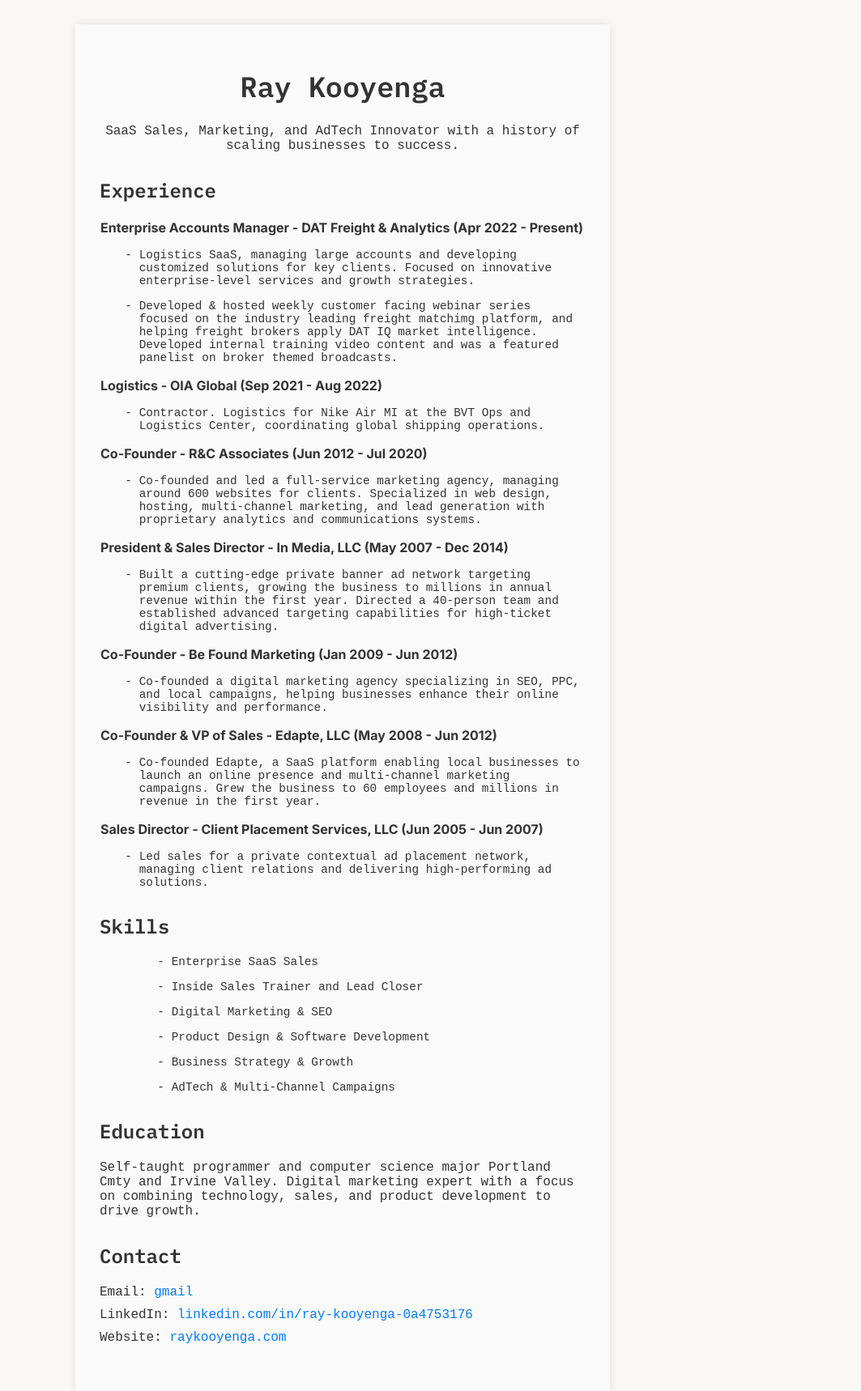
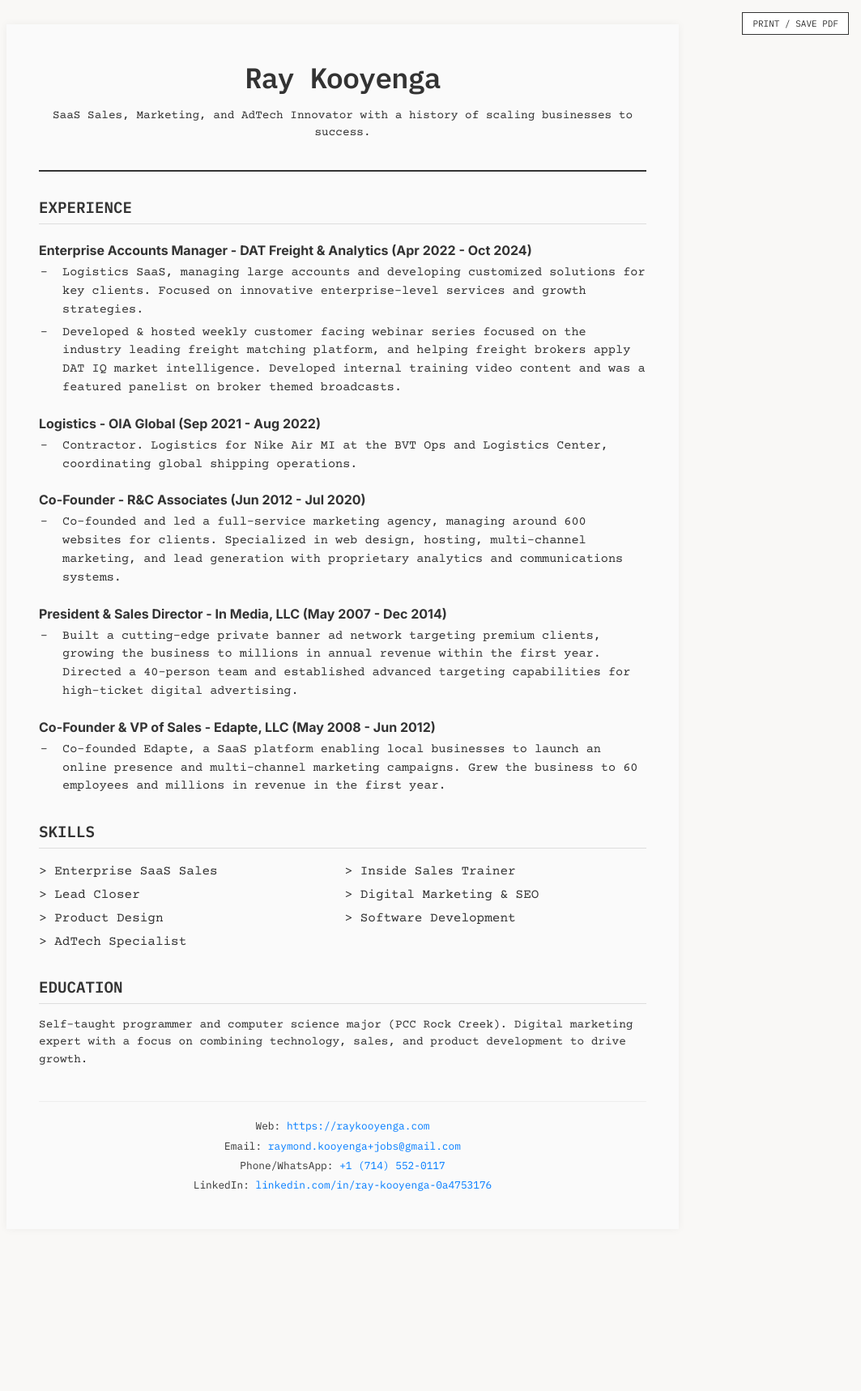
Before and after one commit to rkooyenga/resume, a plain HTML site: page index.html in a window 1280 px wide. Shown: the whole page at 81% size, without its empty margins (217-1280 px from the left). After the commit the page ends 1548 px from the top, so only its background shows below. Drawn offline with nearby package versions, Linux system fonts and the light colour scheme.

Commit message:
Refactor index.html for better structure and styling
Updated meta tags, styles, and content for improved layout and clarity.

```diff
--- a/index.html
+++ b/index.html
@@ -1,23 +1,15 @@
+<!DOCTYPE html>
 <html lang="en">
-
 <head>
   <meta charset="UTF-8">
   <meta name="viewport" content="width=device-width, initial-scale=1.0">
   <meta name="description" content="Ray Kooyenga, Resume">
   <title>Ray Kooyenga | Resume</title>
-  <meta http-equiv="content-type" content="text/html; charset=utf-8">
-  <meta http-equiv="content-language" content="en">
   <meta http-equiv="X-UA-Compatible" content="IE=edge,chrome=1">
-  <meta name="viewport" content="width=device-width, initial-scale=1">
-  <meta charset="utf-8">
-  <title>Ray Kooyenga website</title>
-  <meta name="description" content="Ray Kooyenga website">
-  <meta name="author" content="">
-  <meta name="copyright" content="">
+  <meta name="author" content="Ray Kooyenga">
   <meta name="referrer" content="origin">
   <meta http-equiv="cleartype" content="on">
   <meta name="Access-Control-Allow-Origin" content="*">
-  <meta http-equiv="Access-Control-Allow-Origin" content="*">
   <meta http-equiv="Pragma" content="no-cache">
   <meta http-equiv="Cache-Control" content="no-cache, max-age=0, must-revalidate, no-store">
   <meta name="language" content="English, en">
@@ -25,229 +17,219 @@
   <meta name="robots" content="index,follow">
   <meta name="googlebot" content="archive">
   <meta name="google-site-verification" content="Pwl_FMxwPH83pk6ZqTvRdrH7PrknX4zAeWKU7wtozXQ">
-  <meta name="google-analytics" content="">
   <meta name="GOOGLEBOT" content="cache">
   <meta name="Slurp" content="cache">
-  <link rel="shortcut icon" href="">
-  <meta name="author" content="">
-  <meta name="application-name" content="">
+
+  <link rel="icon" type="image/jpeg" sizes="48x48" href="https://raykooyenga.com/icon_48.jpg">
+  <link rel="icon" type="image/jpeg" sizes="144x144" href="https://raykooyenga.com/icon_144.jpg">
+  <link rel="icon" type="image/jpeg" sizes="192x192" href="https://raykooyenga.com/icon_192.jpg">
+
   <meta name="apple-mobile-web-app-capable" content="yes">
-  <meta name="apple-mobile-web-app-title" content="">
   <meta name="mobile-web-app-capable" content="yes">
   <meta name="format-detection" content="telephone=no">
-  <meta itemprop="name" content="">
   <meta name="MobileOptimized" content="width">
   <meta name="HandheldFriendly" content="true">
-  <link rel="canonical" href="https://raykooyenga.com">
-  <link rel="publisher" href="https://raykooyenga.com">
-  <meta property="og:title" content="Ray Kooyenga">
-  <meta property="og:description" content="Ray Kooyenga personal website and blog">
+
+  <link rel="canonical" href="https://resume.raykooyenga.com">
+  <meta property="og:title" content="Ray Kooyenga | Resume">
+  <meta property="og:description" content="Ray Kooyenga personal website and resume">
   <meta property="og:type" content="website">
-  <meta property="og:url" content="https://raykooyenga.com">
-  <meta property="og:image" content="">
+  <meta property="og:url" content="https://resume.raykooyenga.com">
   <meta property="og:locale" content="en_US">
   <meta property="og:site_name" content="raykooyenga.com">
-  <meta property="article:publisher" content="">
-  <meta property="article:author" content="">
-  <meta property="article:tag" content="gpl">
-  <meta property="article:tag" content="share-alike">
-  <meta property="article:section" content="">
-  <meta property="article:published_time" content="2024-10-22T19:35:53.000-07:00">
-  <meta property="article:modified_time" content="2024-10-22T19:34:23.000-07:00">
-  <meta property="og:updated_time" content="2024-10-22T19:34:23.000-07:00">
-  <meta property="fb:app_id" content="">
-  <meta property="og:image" content="">
+
   <meta name="twitter:card" content="summary_large_image">
-  <meta name="twitter:description" content="">
-  <meta name="twitter:title" content="">
-  <meta name="twitter:site" content="">
-  <meta name="twitter:image" content="">
   <meta name="twitter:creator" content="@rayktweets">
-  <meta name="google-site-verification" content="Pwl_FMxwPH83pk6ZqTvRdrH7PrknX4zAeWKU7wtozXQ">
-  <meta name="msvalidate.01" content="">
-  <meta name="alexaVerifyID" content="">
-  <meta name="yandex-verification" content="">
-  <meta name="google-plus" content="">
-  <meta name="contributes-to" content="">
   <meta name="contributes-to" content="https://github.com/rkooyenga">
   <link rel="author" content="ray@raykooyenga.com" href="https://raykooyenga.com">
 
   <style>
-    @import url('https://fonts.googleapis.com/css2?family=Courier+Prime:ital,wght@0,400;0,700;1,400;1,700&family=IBM+Plex+Mono:wght@400;600&family=IBM+Plex+Sans:ital,wght@0,100;0,200;0,300;0,400;0,500;0,600;0,700&family=Inter:ital,opsz,wght@0,14..32,100..900;1,14..32,100..900&display=swap');
+    @import url('https://fonts.googleapis.com/css2?family=Courier+Prime:ital,wght@0,400;0,700;1,400;1,700&family=IBM+Plex+Mono:wght@400;600&family=Inter:wght@300;400;700&display=swap');
 
     body {
       background-color: #f9f8f6;
-      /* Off-white background */
-      color: #333333;
-      /* Ink-like text color */
-      font-family: "Courier New", monospace;
-      /* paper */
-      margin-top: 8mm;
-      margin-bottom: 8mm;
-      margin-left: 7mm;
-      margin-right: 7mm
+      color: #333;
+      font-family: "Courier Prime", "Courier New", monospace;
+      margin: 0;
+      line-height: 1.5;
     }
 
-    h1,
-    h2,
-    h3 {
+    .no-print-tools {
+      position: fixed;
+      top: 15px;
+      right: 15px;
+      display: flex;
+      gap: 10px;
+      z-index: 1000;
+    }
+
+    .btn {
+      background: #fff;
+      border: 1px solid #333;
+      padding: 6px 12px;
+      cursor: pointer;
+      font-family: 'IBM Plex Mono', monospace;
+      font-size: 11px;
+      text-decoration: none;
+      color: #333;
+      text-transform: uppercase;
+    }
+
+    .container {
+      max-width: 750px;
+      margin: 30px auto;
+      background: #fafafa;
+      padding: 40px;
+      box-shadow: 0 0 10px rgba(0,0,0,0.05);
+    }
+
+    header {
+      text-align: center;
+      margin-bottom: 25px;
+      border-bottom: 2px solid #333;
+      padding-bottom: 20px;
+    }
+
+    h1 {
+      font-family: 'IBM Plex Mono', monospace;
+      font-size: 2.2rem;
+      margin: 0;
+      letter-spacing: -1px;
+    }
+
+    h2 {
+      font-family: 'IBM Plex Mono', monospace;
+      font-size: 1.2rem;
+      border-bottom: 1px solid #ddd;
+      padding-bottom: 5px;
+      margin-top: 30px;
+      text-transform: uppercase;
+    }
+
+    dt {
+      font-weight: bold;
+      font-family: 'Inter', sans-serif;
+      margin-top: 20px;
+      font-size: 1rem;
+    }
+
+    dd {
+      display: list-item;
+      list-style-type: "- ";
+      padding-inline-start: 1ch;
+      margin-left: 20px;
+      margin-top: 5px;
+      font-size: 0.95rem;
+    }
+
+    .skills-list {
+      display: grid;
+      grid-template-columns: 1fr 1fr;
+      gap: 5px;
+      list-style: none;
+      padding: 0;
+    }
+
+    .skills-list li::before { content: "> "; }
+
+    .footer {
+      margin-top: 40px;
+      padding-top: 20px;
+      border-top: 1px solid #eee;
+      text-align: center;
+      font-size: 0.8rem;
       font-family: 'IBM Plex Mono', monospace;
     }
 
-    .container {
-      max-width: 600px;
-      margin: 0 auto;
-      padding: 30px;
-      background-color: #fafafa;
-      box-shadow: 0 0 10px rgba(0, 0, 0, 0.1);
+    .footer-item {
+      display: block;
+      margin-bottom: 5px;
     }
 
-    .header {
-      text-align: center;
-      margin-bottom: 30px;
-    }
-
-    .section {
-      margin-bottom: 30px;
-    }
-
-    .section h2 {
-      margin-bottom: 20px;
-      margin-top: 20px;
-    }
-
-    a {
+    .footer a {
       color: #007bff;
       text-decoration: none;
     }
 
-    .contact-info {
-      margin-top: 20px;
+    @media print {
+      .no-print-tools { display: none; }
+      body { background: white; }
+      .container { box-shadow: none; margin: 0; width: 100%; max-width: 100%; padding: 0; }
+      @page { margin: 1.2cm; }
+      .footer a { color: #333; }
     }
 
-    h2 {
-      font-size: 1.5rem;
-    }
-
-    h1 {
-      font-size: 2.2rem;
-    }
-
-    dt {
-      padding-inline-start: 1px;
-      margin-bottom: 16px;
-      margin-top: 16px;
-      font-weight: bold;
-      font-family: "Inter", monospace;
-    }
-
-    dd {
-      display: list-item;
-      list-style-type: "-";
-      padding-inline-start: 1ch;
-      margin-bottom: 15px;
-      margin-top: 0px;
-      font-weight: light;
-      font-size: .9rem;
-    }
-
-    .contact-info p {
-      margin: 10px 0;
-    }
-
-    /* Responsive Design */
-    @media (max-width: 768px) {
-      h1 {
-        font-size: 2rem;
-      }
-
-      h2 {
-        font-size: 1.3rem;
-      }
-
-      .container {
-        padding: 35px;
-      }
-    }
-
-    @media print {
-      body {
-        margin-top: 50mm;
-        margin-bottom: 50mm;
-        margin-left: 0mm;
-        margin-right: 0mm
-      }
+    @media (max-width: 600px) {
+      .container { padding: 20px; margin: 10px; }
+      .skills-list { grid-template-columns: 1fr; }
     }
   </style>
 </head>
+<body>
 
-<body>
+  <div class="no-print-tools">
+    <button class="btn" onclick="window.print()">Print / Save PDF</button>
+  </div>
+
   <div class="container">
-    <header class="header">
+    <header>
       <h1>Ray Kooyenga</h1>
-      <p>SaaS Sales, Marketing, and AdTech Innovator with a history of scaling businesses to success.</p>
+      <p style="font-size: 0.9rem; margin-top: 10px;">SaaS Sales, Marketing, and AdTech Innovator with a history of scaling businesses to success.</p>
     </header>
 
-    <section class="section experience">
+    <section>
       <h2>Experience</h2>
+      <dl>
+        <dt>Enterprise Accounts Manager - DAT Freight &amp; Analytics (Apr 2022 - Oct 2024)</dt>
+        <dd>Logistics SaaS, managing large accounts and developing customized solutions for key clients. Focused on innovative enterprise-level services and growth strategies.</dd>
+        <dd>Developed &amp; hosted weekly customer facing webinar series focused on the industry leading freight matching platform, and helping freight brokers apply DAT IQ market intelligence. Developed internal training video content and was a featured panelist on broker themed broadcasts.</dd>
 
-      <dl>
-        <dt><strong>Enterprise Accounts Manager</strong> - DAT Freight &amp; Analytics (Apr 2022 - Present)</dt>
-        <dd>Logistics SaaS, managing large accounts and developing customized solutions for key clients. Focused on innovative enterprise-level services and growth strategies.</dd>
+        <dt>Logistics - OIA Global (Sep 2021 - Aug 2022)</dt>
+        <dd>Contractor. Logistics for Nike Air MI at the BVT Ops and Logistics Center, coordinating global shipping operations.</dd>
 
-        <dd>Developed &amp; hosted weekly customer facing webinar series focused on the industry leading freight matchimg platform, and helping freight brokers apply DAT IQ market intelligence. Developed internal training video content and was a featured panelist on broker themed broadcasts.</dd>
+        <dt>Co-Founder - R&amp;C Associates (Jun 2012 - Jul 2020)</dt>
+        <dd>Co-founded and led a full-service marketing agency, managing around 600 websites for clients. Specialized in web design, hosting, multi-channel marketing, and lead generation with proprietary analytics and communications systems.</dd>
 
-        <dt> <strong>Logistics</strong> - OIA Global (Sep 2021 - Aug 2022)</dt>
-        <dd>Contractor. Logistics for Nike Air MI at the BVT Ops and Logistics Center, coordinating global shipping operations.</dd>
-        <dt><strong>Co-Founder</strong> - R&amp;C Associates (Jun 2012 - Jul 2020)</dt>
-        <dd>Co-founded and led a full-service marketing agency, managing around 600 websites for clients. Specialized in web design, hosting, multi-channel marketing, and lead generation with proprietary analytics and communications systems.</dd>
-        <dt><strong>President &amp; Sales Director</strong> - In Media, LLC (May 2007 - Dec 2014)</dt>
+        <dt>President &amp; Sales Director - In Media, LLC (May 2007 - Dec 2014)</dt>
         <dd>Built a cutting-edge private banner ad network targeting premium clients, growing the business to millions in annual revenue within the first year. Directed a 40-person team and established advanced targeting capabilities for high-ticket digital advertising.</dd>
-        <dt> <strong>Co-Founder</strong> - Be Found Marketing (Jan 2009 - Jun 2012)</dt>
-        <dd>Co-founded a digital marketing agency specializing in SEO, PPC, and local campaigns, helping businesses enhance their online visibility and performance.</dd>
-        <dt><strong>Co-Founder &amp; VP of Sales</strong> - Edapte, LLC (May 2008 - Jun 2012)</dt>
+
+        <dt>Co-Founder &amp; VP of Sales - Edapte, LLC (May 2008 - Jun 2012)</dt>
         <dd>Co-founded Edapte, a SaaS platform enabling local businesses to launch an online presence and multi-channel marketing campaigns. Grew the business to 60 employees and millions in revenue in the first year.</dd>
-        <dt><strong>Sales Director</strong> - Client Placement Services, LLC (Jun 2005 - Jun 2007)</dt>
-        <dd>Led sales for a private contextual ad placement network, managing client relations and delivering high-performing ad solutions.</dd>
       </dl>
     </section>
 
-    <section class="section">
+    <section>
       <h2>Skills</h2>
-      <ul>
-        <dd>Enterprise SaaS Sales</dd>
-        <dd>Inside Sales Trainer and Lead Closer</dd>
-        <dd>Digital Marketing &amp; SEO</dd>
-        <dd>Product Design &amp; Software Development</dd>
-        <dd>Business Strategy &amp; Growth</dd>
-        <dd>AdTech &amp; Multi-Channel Campaigns</dd>
-        </dl>
+      <ul class="skills-list">
+        <li>Enterprise SaaS Sales</li>
+        <li>Inside Sales Trainer</li>
+        <li>Lead Closer</li>
+        <li>Digital Marketing &amp; SEO</li>
+        <li>Product Design</li>
+        <li>Software Development</li>
+        <li>AdTech Specialist</li>
+      </ul>
     </section>
 
-    <section class="section">
+    <section>
       <h2>Education</h2>
-      <p>Self-taught programmer and computer science major Portland Cmty and Irvine Valley. Digital marketing expert with a focus on combining technology, sales, and product development to drive growth.</p>
+      <p style="font-size: 0.9rem;">Self-taught programmer and computer science major (PCC Rock Creek). Digital marketing expert with a focus on combining technology, sales, and product development to drive growth.</p>
     </section>
 
-    <section class="section contact-info">
-      <h2>Contact</h2>
-      <p>Email: <a href="mailto:raymond.kooyenga+resume@gmail.com">gmail</a></p>
-      <p>LinkedIn: <a href="https://www.linkedin.com/in/ray-kooyenga-0a4753176">linkedin.com/in/ray-kooyenga-0a4753176</a></p>
-      <p>Website: <a href="https://raykooyenga.com">raykooyenga.com</a></p>
-    </section>
+    <footer class="footer">
+      <span class="footer-item">Web: <a href="https://raykooyenga.com">https://raykooyenga.com</a></span>
+      <span class="footer-item">Email: <a href="mailto:raymond.kooyenga+resume@gmail.com">raymond.kooyenga+jobs@gmail.com</a></span>
+      <span class="footer-item">Phone/WhatsApp: <a href="https://wa.me/17145520117">+1 (714) 552-0117</a></span>
+      <span class="footer-item">LinkedIn: <a href="https://linkedin.com/in/ray-kooyenga-0a4753176">linkedin.com/in/ray-kooyenga-0a4753176</a></span>
+    </footer>
   </div>
-  <!-- Google tag (gtag.js) -->
-  <script async="" src="https://www.googletagmanager.com/gtag/js?id=G-9P4KP1YMH6"></script>
+
+  <script async src="https://www.googletagmanager.com/gtag/js?id=G-9P4KP1YMH6"></script>
   <script>
     window.dataLayer = window.dataLayer || [];
-
-    function gtag() {
-      dataLayer.push(arguments);
-    }
+    function gtag(){dataLayer.push(arguments);}
     gtag('js', new Date());
     gtag('config', 'G-9P4KP1YMH6');
   </script>
-
 </body>
-
 </html>
```
